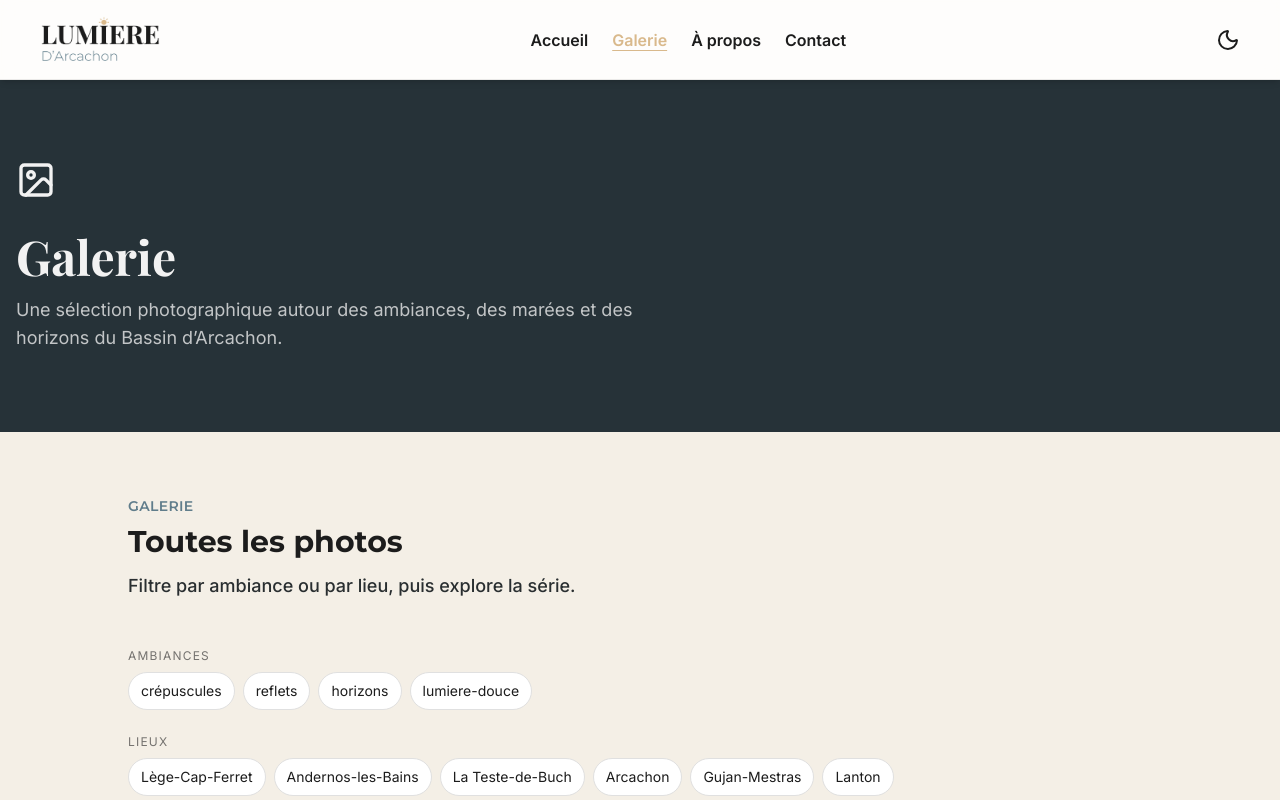
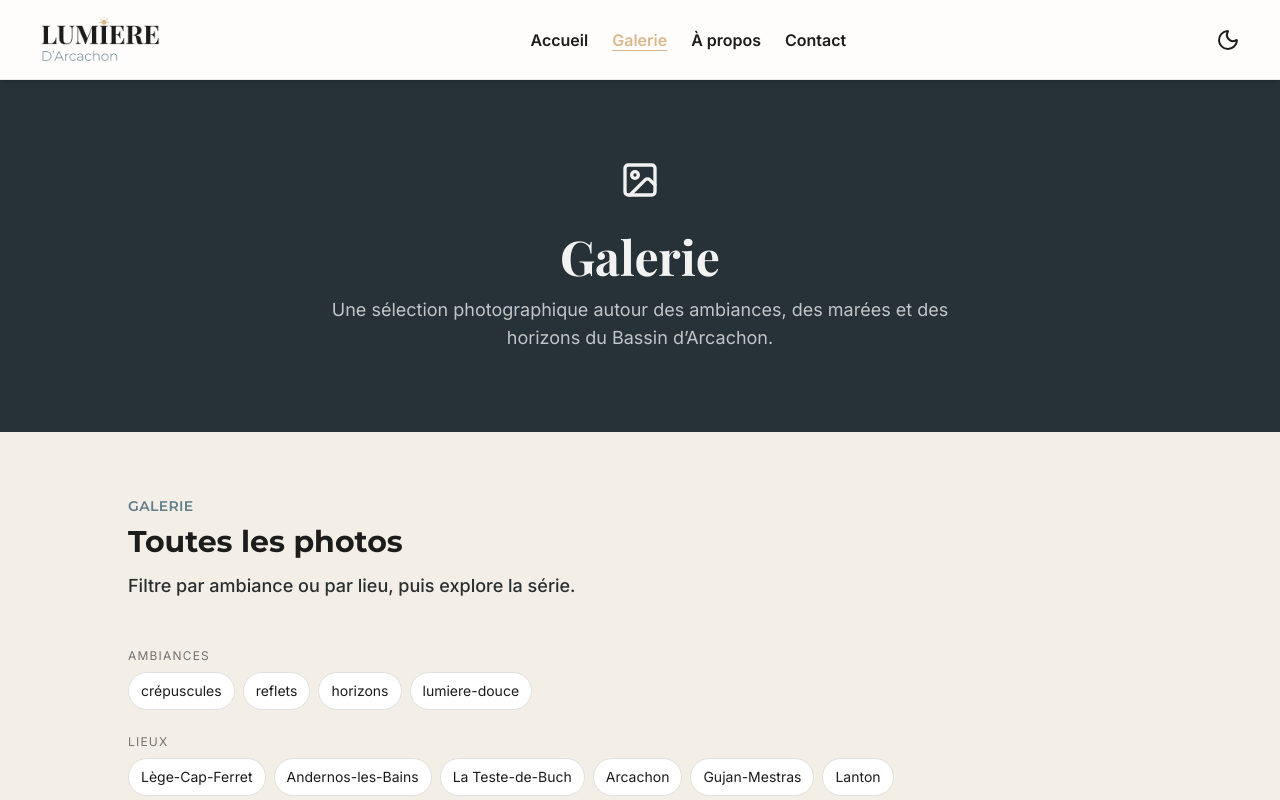
Before and after one commit to julienlisita/lumieredarcachon, a Next.js app: page /gallery in a window 1280 px wide. Shown: the top 800 px of the page. Built offline with nearby package versions, Linux system fonts and the light colour scheme; a web font is replaced by a local one.

Commit message:
refactor(pages): center PageHero alignment on contact and gallery

```diff
--- a/src/components/pages/Contact.tsx
+++ b/src/components/pages/Contact.tsx
@@ -12,7 +12,7 @@ export default function Contact() {
         icon={<Mail size={40} />}
         title="Me contacter"
         subtitle="Une question, un échange autour du Bassin, ou simplement un mot ?"
-        align="left"
+        align="center"
       />
       <ContactFormSection />
       <ContactInfoSection />
--- a/src/components/pages/Gallery.tsx
+++ b/src/components/pages/Gallery.tsx
@@ -12,7 +12,7 @@ export default function Gallery() {
         icon={<ImageIcon size={40} />}
         title="Galerie"
         subtitle="Une sélection photographique autour des ambiances, des marées et des horizons du Bassin d’Arcachon."
-        align="left"
+        align="center"
       />
 
       <Suspense fallback={null}>
```
